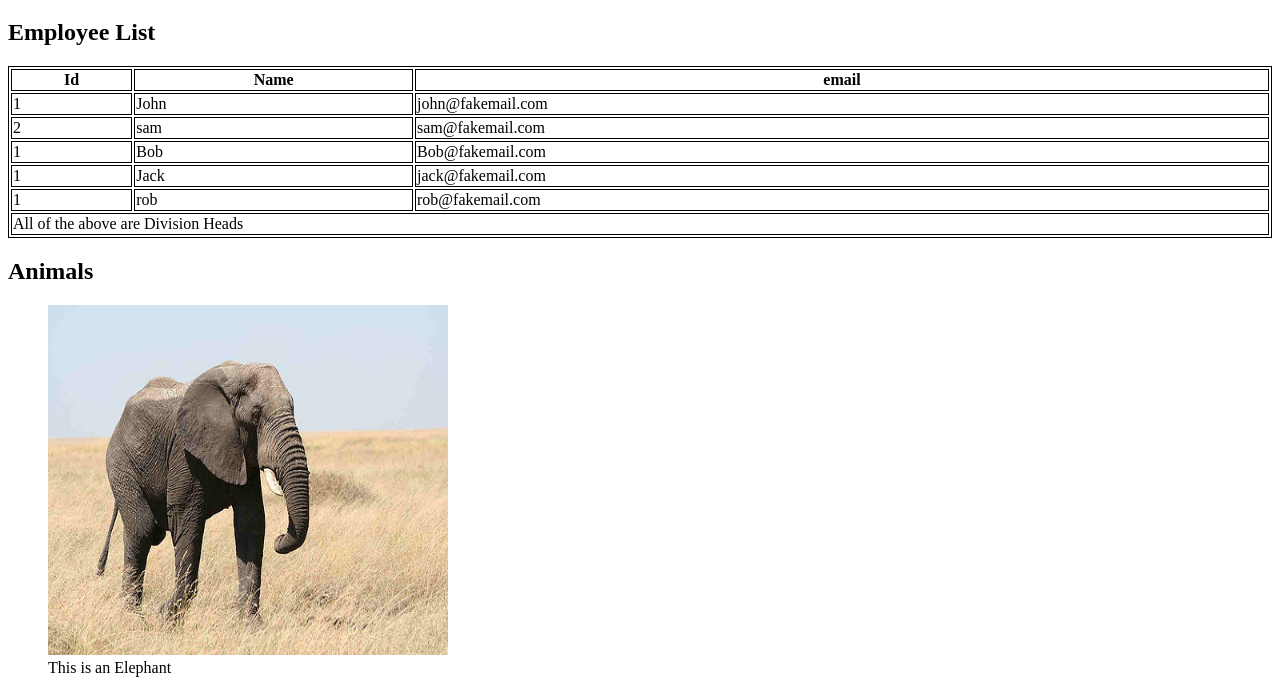
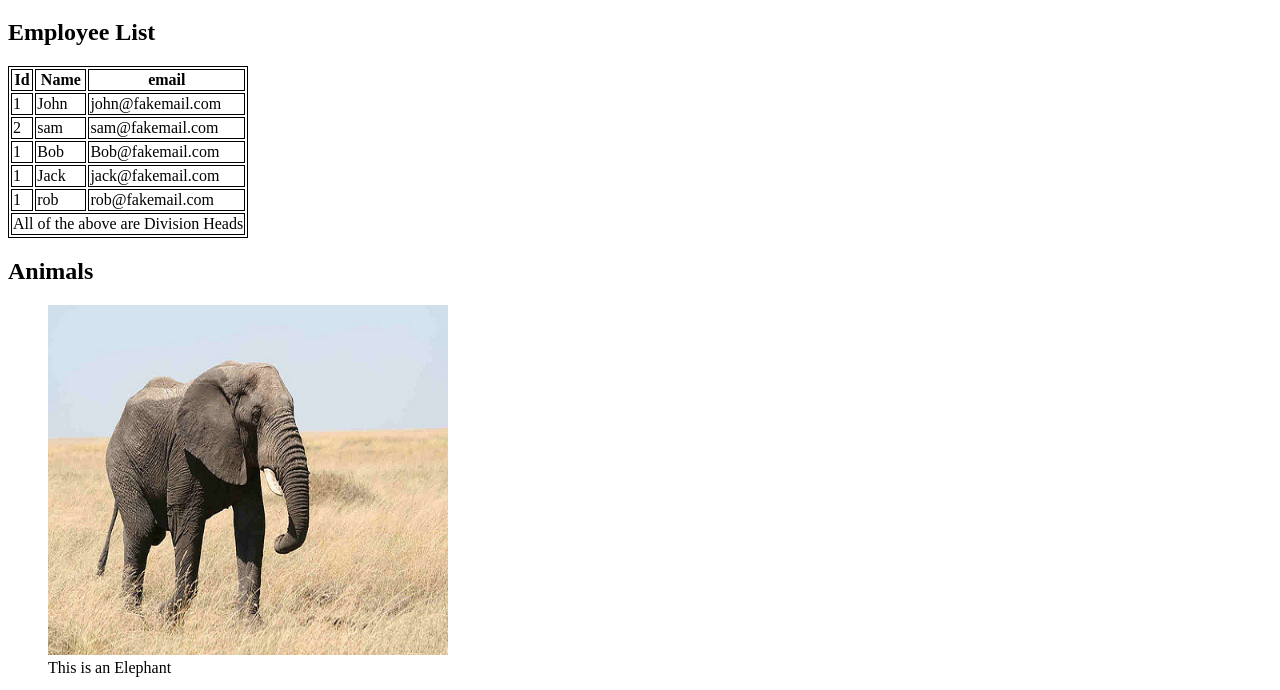
Before and after one commit to vaug0061/vaug0061.github.io, a plain HTML site: page lib2024/assg-2/index.html in a window 1280 px wide. Shown: the part 61-751 px from the top of the page. Drawn offline with Linux system fonts and the light colour scheme; files whose address does not match are found by name.

Commit message:
Update index.html

```diff
--- a/lib2024/assg-2/index.html
+++ b/lib2024/assg-2/index.html
@@ -15,7 +15,7 @@
 	<main id="main">
 		<section id="section-table" class="main-section">
 			<h2>Employee List</h2>
-			<table style="width:100%">
+			<table>
 				<thead>
 					<tr>
 						<th>Id</th>
```
